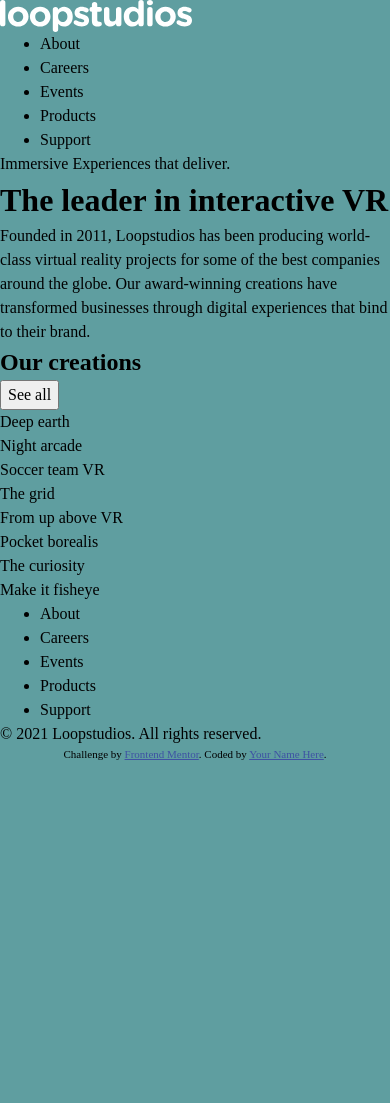
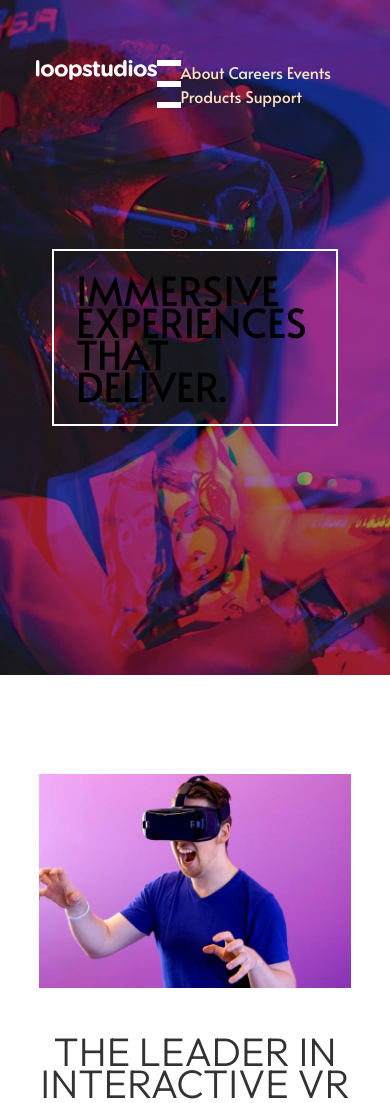
Before and after one commit to udaceue/loopstudios-landing-page-main, a website: page index.html in a window 390 px wide. Shown: the top 1103 px of the page. Before the commit the page ends 844 px from the top, so only its background shows below. Drawn offline with Linux system fonts and the light colour scheme.

Commit message:
almost finished mobile layout.

```diff
--- a/index.html
+++ b/index.html
@@ -18,13 +18,15 @@
 
     <div class="mainNav__wrapper">
       <div class="logo"><img src="./images/logo.svg" alt="logo of the Loopstudios company"></div>
+      <img src="/images/icon-hamburger.svg" alt="">
+
       <nav class="mainNav">
         <ul class="mainNav__list">
-          <li>About</li>
-          <li>Careers</li>
-          <li>Events</li>
-          <li>Products</li>
-          <li>Support</li>
+          <li><a href="#">About</a></li>
+          <li><a href="#">Careers</a></li>
+          <li><a href="#">Events</a></li>
+          <li><a href="#">Products</a></li>
+          <li><a href="#">Support</a></li>
 
         </ul>
       </nav>
@@ -41,24 +43,28 @@
 
   <main>
 
-    <h1>The leader in interactive VR</h1>
 
-    <section>
+    <section class="company__description">
+      <img src="images/mobile/image-interactive.jpg" alt="Guy playing on VR">
+      <p class="heading">The leader in interactive VR </p>
+
+
+      <div class="company__info">
         <p>
           Founded in 2011, Loopstudios has been producing world-class virtual reality
           projects for some of the best companies around the globe. Our award-winning
           creations have transformed businesses through digital experiences that bind
           to their brand.
         </p>
+      </div>
     </section>
 
 
     <section class="creations__section">
 
 
-      <div class="flexGroup__horizontal">
-        <h2>Our creations</h2>
-        <button>See all</button>
+      <div class="creations__header">
+        <p>Our creations</p>
       </div>
 
 
@@ -95,8 +101,9 @@
           <p class="creation__title">Make it fisheye</p>
         </article>
 
+      </div>
 
-      </div>
+      <button>See all</button>
     </section>
 
   </main>
@@ -105,8 +112,7 @@
   <footer>
 
     <div class="additionalMedia">
-      <div class="logo"></div>
-      <div class="socials__wrappper"></div>
+      <div class="logo"><img src="./images/logo.svg" alt="company logo"></div>
     </div>
 
 
@@ -119,6 +125,13 @@
         <li>Support</li>
 
       </ul>
+
+      <div class="socials__wrapper">
+        <i><img src="./images/icon-facebook.svg" alt=""></i>
+        <i><img src="./images/icon-twitter.svg" alt=""></i>
+        <i><img src="./images/icon-pinterest.svg" alt=""></i>
+        <i><img src="./images/icon-instagram.svg" alt=""></i>
+      </div>
 
       <div class="copyright"> © 2021 Loopstudios. All rights reserved.</div>
     </nav>
--- a/style.css
+++ b/style.css
@@ -1,5 +1,21 @@
+@import url('https://fonts.googleapis.com/css2?family=Outfit:wght@300;600&display=swap');
+@import url('https://fonts.googleapis.com/css2?family=Alata&display=swap');
+
 .attribution { font-size: 11px; text-align: center; }
 .attribution a { color: hsl(228, 45%, 44%); }
+
+:root{
+
+ --clr-neutral-100: hsl(0, 0%, 100%);
+ --clr-neutral-900: hsl(0, 0%, 0%);
+ --clr-neutral-500: hsl(0, 0%, 55%);
+ --clr-neutral-600: hsl(0, 0%, 41%);
+
+ --ff-accent: 'Outfit', sans-serif;
+ --ff-base: 'Alata', sans-serif;
+ --fw-regular: 400;
+ --fw-light: 300;
+}
 
 *, *::before, *::after {
     box-sizing: border-box;
@@ -7,6 +23,7 @@
 
   * {
     margin: 0;
+    padding: 0;
   }
 
   html, body {
@@ -17,6 +34,7 @@
     line-height: 1.5;
     -webkit-font-smoothing: antialiased;
     background-color: cadetblue;
+    font-family: var(--ff-base);
   }
   img, picture, video, canvas, svg {
     display: block;
@@ -28,3 +46,242 @@
   p, h1, h2, h3, h4, h5, h6 {
     overflow-wrap: break-word;
   }
+
+.mainNav__wrapper{
+    display: flex;
+    position: absolute;
+    top: 1.5rem;
+    min-width: 100%;
+    padding: 2.225rem;
+    justify-content: space-between;
+}
+
+
+
+.mainNav {
+  /* position: absolute;
+  top: 0;
+  border: 3px solid green; */
+}
+
+
+.mainNav__list{
+    width: 700px;
+    list-style: none;
+    display: inline;
+}
+
+.mainNav__list > li{
+    display: inline-block;
+}
+.mainNav__list > li > a{
+    text-decoration: none;
+    color: bisque;
+}
+
+.main__header{
+    display: flex;
+    flex-direction: column;
+    align-items: center;
+    justify-content: center;
+    max-width: 100vw;
+    min-height: 80vh;
+    background-image: url(/images/mobile/image-hero.jpg);
+    background-size: cover;
+    background-repeat: no-repeat;
+}
+
+.header__title{
+  max-width: clamp(3rem, 15rem + 12vw, 35rem);
+  border: solid var(--clr-neutral-100) 2px;
+  margin: 1.5rem;
+  word-break: keep-all;
+}
+.header__title > p{
+  max-width: 100%;
+  font-size: clamp(2.3em, 2.3em + 0.8vw, 3.725em);
+  padding: 1.4rem;
+  line-height: 0.8em;
+  text-transform: uppercase;
+  margin-left: auto;
+  word-wrap:normal;
+}
+
+main {
+  min-height: 80vh;
+  display: flex;
+  flex-direction: column;
+}
+
+.company__description{
+  background-color: var(--clr-neutral-100);
+  min-height: 80vh;
+  display: flex;
+  flex-direction: column;
+  justify-content: center;
+  align-items: center;
+  gap: 3rem;
+}
+
+.company__description > img {
+  margin-top: 6rem;
+  max-width: 80%;
+}
+.company__description > .heading{
+  font-size: clamp(2.3em, 2.3em + 0.8vw, 3.725em);
+  font-weight: var(--fw-light);
+  font-family: var(--ff-accent);
+  text-align: center;
+  text-transform: uppercase;
+  max-width: 80%;
+  line-height: 0.8em;
+  color: var(--clr-neutral-900);
+  opacity: 0.8;
+}
+
+.company__info{
+  padding: 1rem;
+  margin: 0 2rem;
+  max-width: 100%;
+  text-align: center;
+  color: var(--clr-neutral-600);
+}
+
+.creations__header{
+  margin-top: 4rem;
+  color: var(--clr-neutral-700);
+  font-size: clamp(2em, 1.9em + 0.8vw, 3.725em);
+  font-family: var(--ff-accent);
+  font-weight: var(--fw-regular);
+  text-align: center;
+  text-transform: uppercase;
+  max-width: 80%;
+  opacity: 0.8;
+}
+
+.creations__section{
+  display: flex;
+  flex-direction: column;
+  align-items: center;
+  background-color: var(--clr-neutral-100);
+  gap: 1rem;
+}
+
+.creations__wrapper{
+  display: grid;
+  min-width: 80%;
+  grid-template-areas:
+    "one one"
+    "two two"
+    "three three"
+    "four four"
+    "five five"
+    "six six"
+    "seven seven"
+    "eight eight";
+  grid-template-rows: auto;
+  min-height: 40rem;
+  grid-template-columns: 1fr 1fr;
+  gap: 2rem;
+}
+.singleCreation{
+  min-height: 120px;
+  display: flex;
+  align-items: flex-end;
+  padding: 2rem;
+  background-size: cover;
+}
+.singleCreation > p {
+  width: 6.5rem;
+  font-size: 1.2rem;
+  line-height: 1.4rem;
+  text-transform: uppercase;
+  color: var(--clr-neutral-100);
+  font-weight: var(--fw-light);
+  font-family: var(--ff-accent);
+}
+
+.singleCreation:nth-child(1){
+  grid-area: one;
+  background-image: url(./images/mobile/image-deep-earth.jpg);
+}
+.singleCreation:nth-child(2){
+  grid-area: two;
+  background-image: url(./images/mobile/image-night-arcade.jpg);
+}
+.singleCreation:nth-child(3){
+  grid-area: three;
+  background-image: url(./images/mobile/image-soccer-team.jpg);
+}
+.singleCreation:nth-child(4){
+  grid-area: four;
+  background-image: url(./images/mobile/image-grid.jpg);
+}
+.singleCreation:nth-child(5){
+  grid-area: five;
+  background-image: url(./images/mobile/image-from-above.jpg);
+}
+.singleCreation:nth-child(6){
+  grid-area: six;
+  background-image: url(./images/mobile/image-pocket-borealis.jpg);
+}
+.singleCreation:nth-child(7){
+  grid-area: seven;
+  background-image: url(./images/mobile/image-curiosity.jpg);
+}
+.singleCreation:nth-child(8){
+  grid-area: eight;
+  background-image: url(./images/mobile/image-fisheye.jpg);
+}
+
+.creations__section > button {
+  min-width: clamp(10rem, 13rem + 2vw, 16rem);
+  text-transform: uppercase;
+  min-height: 3.2rem;
+  background-color: var(--clr-neutral-100);
+  border: 2px solid var(--clr-neutral-500);
+  margin-bottom: 5.2rem;
+}
+
+footer
+{
+  display: flex;
+  min-height: 70vh;
+  background-color: var(--clr-neutral-900);
+  color: var(--clr-neutral-100);
+  flex-direction: column;
+  justify-content: center;
+  align-items: center;
+}
+.socials__wrapper{
+  display: flex;
+  width: 80%;
+  justify-content: center;
+  margin-top: 3rem;
+}
+.socials__wrapper > i{
+  margin: 1rem;
+}
+
+.footer__nav{
+  width: 100%;
+  display: flex;
+  align-items: center;
+  justify-content: center;
+  flex-direction: column;
+}
+.footer__nav > ul {
+  list-style: none;
+  display: flex;
+  flex-direction: column;
+  text-align: center;
+  min-width: 15rem;
+}
+.footer__nav > ul > li {
+  display: block;
+  padding: 0.6rem
+}
+.additionalMedia{
+  margin-top: 2rem;
+  margin-bottom: 2rem;
+}
```
Lines whose indentation alone changed are shown as unchanged.
